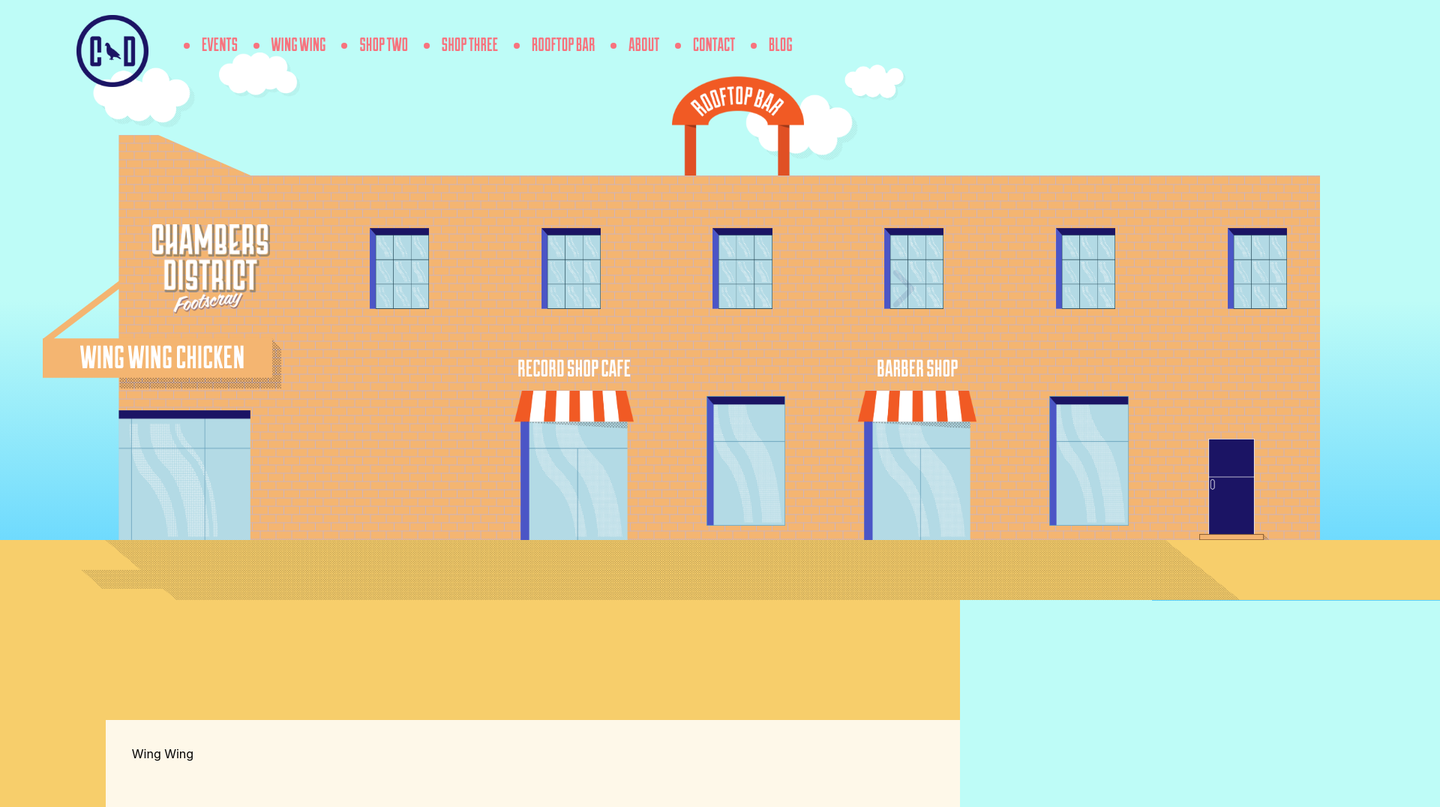
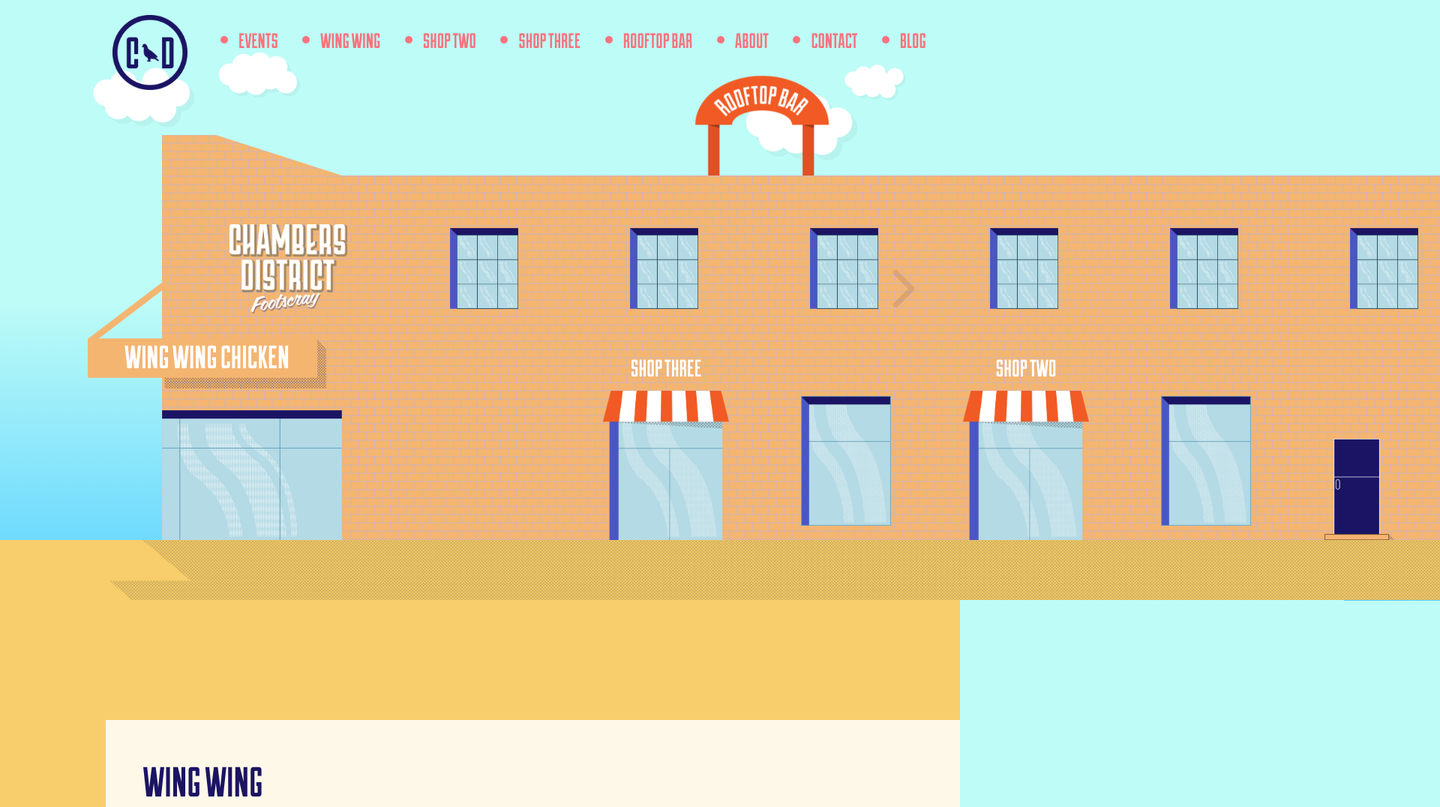
Before and after one commit to jamdav16/chambersdistrict.com, a website built with webpack: page dist/index.html in a window 1280 px wide. Shown: the top 1076 px of the page at 75% size, 1920 px wide, since content can reach past the window. Built offline with nearby package versions, Linux system fonts and the light colour scheme.

Commit message:
10 July Updates

```diff
--- a/src/css/events.scss
+++ b/src/css/events.scss
@@ -1,7 +1,7 @@
 section.events {
     position: absolute;
     top: 0;
-    left: 120vw;
+    left: 140vw;
     padding: 0;
     margin: 0;
     display: block;
--- a/src/css/header.scss
+++ b/src/css/header.scss
@@ -5,7 +5,7 @@ header {
     left: 0;
     width: 100%;
     z-index: 10000;
-    padding: 20px 8vw;
+    padding: 20px 150px;
 
     .logo {
         flex: 1;
@@ -13,10 +13,10 @@ header {
         background-image: url(./../images/header_logo.png);
         background-repeat: no-repeat;
         background-size: contain;
-        max-width: 12vh;
-        width: 12vh;
-        height: 12vh;
-        margin-right: 3vw;
+        max-width: 100px;
+        width: 100px;
+        height: 100px;
+        margin-right: 30px;
         transition: transform .2s ease-in-out;
 
         &:hover {
@@ -39,9 +39,9 @@ header {
                 font-family: 'duke_fillfill', sans-serif;
                 text-decoration: none;
                 color: #000000;
-                font-size: 2vw;
+                font-size: 28px;
                 text-transform: uppercase;
-                padding: 3vh 1vh;
+                padding: 18px 14px;
                 color: #f7737e;
                 text-align: left;
                 transition: color .2s ease-in-out;
@@ -58,10 +58,10 @@ header {
                 &:before {
                     content: '';
                     float: left;
-                    margin: 1vw 2vh 0 0;
+                    margin: 10px 14px 0 0;
                     display: block;
-                    width: 1vh;
-                    height: 1vh;
+                    width: 10px;
+                    height: 10px;
                     background-color: #f7737e;
                     border-radius: 50%;
                     transition: background-color .2s ease-in-out;
--- a/src/css/home.scss
+++ b/src/css/home.scss
@@ -13,7 +13,7 @@ section.home {
         overflow: hidden;
         display: block;
         min-width: 100%;
-        width: 220vh;
+        width: 300vh;
         height: 90%;
         min-height: calc(100% - 80px);
 
@@ -55,7 +55,7 @@ section.home {
             height: 20%;
             display: block;
             z-index: 100;
-            margin-left: 2.3%;
+            margin-left: 1.5%;
             font-family: 'duke_fillfill', sans-serif;
             color: #ffffff;
             text-transform: uppercase;
@@ -93,6 +93,19 @@ section.home {
             -moz-animation: onload 1.5s ease-in-out;
             animation: onload 1.5s ease-in-out;
 
+            &:after {
+                content: '';
+                display: block;
+                position: absolute;
+                right: 0;
+                top: 0;
+                width: 23%;
+                height: 100%;
+                background-color: rgba(238, 203, 172, 0.534);
+                border-left: 1px solid #000000;
+                z-index: 10;
+            }
+
             .logo {
                 background-image: url(./../images/cd_building_logo.png);
                 background-size: contain;
@@ -110,7 +123,7 @@ section.home {
                 background-size: 100% 100%;
                 background-repeat: no-repeat;
                 background-position: center center;
-                width: 4.5%;
+                width: 3.8%;
                 height: 20%;
                 position: absolute;
                 top: 23%;
@@ -119,10 +132,23 @@ section.home {
                 $left: 6;
                 @for $i from 2 through 7 {
                     &:nth-child(#{$i+1}) {
-                        left: #{$left + 13}#{'%'};
+                        left: #{$left + 10}#{'%'};
                     }
-                    $left: $left + 13;
+                    $left: $left + 10;
                 }
+            }
+
+            .top-back-window {
+                background-image: url(./../images/top_window.png);
+                background-size: 100% 100%;
+                background-repeat: no-repeat;
+                background-position: center center;
+                width: 3.5%;
+                height: 20%;
+                position: absolute;
+                top: 23%;
+                right: 11.6%;
+                z-index: 20;
             }
 
             .large-window {
@@ -130,14 +156,14 @@ section.home {
                 background-size: 100% 80%;
                 background-repeat: no-repeat;
                 background-position: bottom center;
-                width: 6%;
+                width: 5%;
                 height: 40%;
                 position: absolute;
                 bottom: 3.5%;
-                left: 44.5%;
+                left: 35.5%;
 
                 &:nth-child(2n) {
-                    left: 70.5%;
+                    left: 55.5%;
                 }
             }
 
@@ -146,11 +172,11 @@ section.home {
                 background-size: 100% 80%;
                 background-repeat: no-repeat;
                 background-position: bottom center;
-                width: 9%;
+                width: 7%;
                 height: 46%;
                 position: absolute;
                 bottom: 0;
-                left: 30%;
+                left: 24.5%;
                 font-family: 'duke_fillfill', sans-serif;
                 color: #ffffff;
                 text-transform: uppercase;
@@ -164,7 +190,7 @@ section.home {
                 }
 
                 &:nth-child(2n) {
-                    left: 56%;
+                    left: 44.5%;
                 }
             }
 
@@ -177,7 +203,20 @@ section.home {
                 height: 25%;
                 position: absolute;
                 bottom: 0;
-                left: 80%;
+                left: 62%;
+            }
+
+            .back-window {
+                background-image: url(./../images/window_back.png);
+                background-size: contain;
+                background-repeat: no-repeat;
+                background-position: bottom center;
+                width: 5%;
+                height: 32%;
+                position: absolute;
+                bottom: 3.5%;
+                right: 11%;
+                z-index: 20;
             }
 
             .front-window {
--- a/src/css/main.scss
+++ b/src/css/main.scss
@@ -139,6 +139,37 @@ b.cloud {
     }
 }
 
+.background__land {
+    position: relative;
+    overflow: hidden;
+    display: block;
+    min-width: 100%;
+    width: calc(100% + 120vw);
+    height: 10%;
+    min-height: 80px;
+    background-color: #f7ce6b;
+    z-index: 1;
+
+    &:after {
+        content: '';
+        position: absolute;
+        top: 0;
+        left: 0;
+        display: block;
+        width: 166vw;
+        height: 120px;
+        background-image: url(./../images/building_shadow.png);
+        background-repeat: no-repeat;
+        background-size: 100%;
+        z-index: 1000;
+        margin-left: 11.5vw;
+
+        -webkit-animation: onload 1.5s ease-in-out;
+        -moz-animation: onload 1.5s ease-in-out;
+        animation: onload 1.5s ease-in-out;
+    }
+}
+
 #larr__arrow {
     display: none;
     position: fixed;
@@ -159,37 +190,6 @@ b.cloud {
 
     &:hover svg {
         opacity: 1;
-    }
-}
-
-.background__land {
-    position: relative;
-    overflow: hidden;
-    display: block;
-    min-width: 100%;
-    width: calc(100% + 100vw);
-    height: 10%;
-    min-height: 80px;
-    background-color: #f7ce6b;
-    z-index: 1;
-
-    &:after {
-        content: '';
-        position: absolute;
-        top: 0;
-        left: 0;
-        display: block;
-        width: 121.5vw;
-        height: 120px;
-        background-image: url(./../images/building_shadow.png);
-        background-repeat: no-repeat;
-        background-size: 100%;
-        z-index: 1000;
-        margin-left: 8.5vw;
-
-        -webkit-animation: onload 1.5s ease-in-out;
-        -moz-animation: onload 1.5s ease-in-out;
-        animation: onload 1.5s ease-in-out;
     }
 }
 
--- a/src/css/rooftopbar.scss
+++ b/src/css/rooftopbar.scss
@@ -13,4 +13,11 @@
     -webkit-box-shadow: 5px 5px 0px 0px rgba(0,0,0,0.1);
     -moz-box-shadow: 5px 5px 0px 0px rgba(0,0,0,0.1);
     box-shadow: 5px 5px 0px 0px rgba(0,0,0,0.1);
+
+    .content {
+        padding: 25px;
+        height: 100%;
+        max-height: 100%;
+        overflow: auto;
+    }
 }
--- a/src/css/shops.scss
+++ b/src/css/shops.scss
@@ -15,12 +15,21 @@ section.shop-three {
     .content {
         width: 89%;
         height: 100%;
+        max-height: 100%;
         position: absolute;
         top: 20vh;
         bottom: 0;
         right: 0;
         background-color: rgba(255, 255, 255, 0.85);
         box-sizing: border-box;
-        padding: 35px;
+        padding: 50px;
+        overflow: auto;
+
+        h1 {
+            font-family: 'duke_fillfill', sans-serif;
+            color: #1b1464;
+            font-size: 56px;
+            text-transform: uppercase;
+        }
     }
 }
```
Also changed, not shown: dist/index.html, src/images/palm_tree.png (added), src/images/window_back.png (added).
